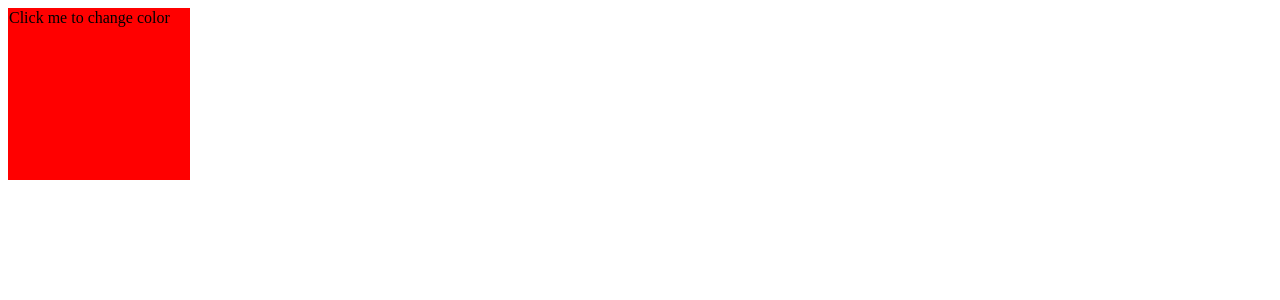
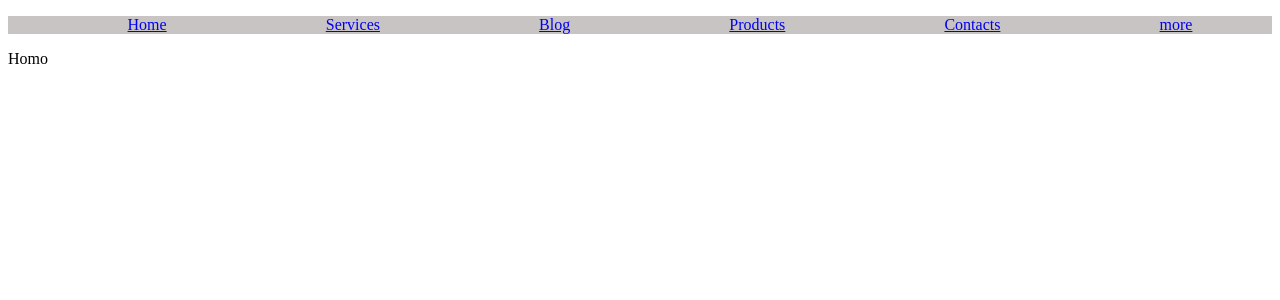
Before and after one commit to naveenmaurya7705/ReactProject-30, a React (Vite) app: page / in a window 1280 px wide. Shown: the top 300 px of the page. Built offline with nearby package versions, Linux system fonts and the light colour scheme.

Commit message:
React Roucting created

```diff
--- a/package.json
+++ b/package.json
@@ -11,7 +11,8 @@
   },
   "dependencies": {
     "react": "^18.2.0",
-    "react-dom": "^18.2.0"
+    "react-dom": "^18.2.0",
+    "react-router-dom": "^6.23.1"
   },
   "devDependencies": {
     "@types/react": "^18.2.66",
--- a/src/App.jsx
+++ b/src/App.jsx
@@ -5,6 +5,7 @@ import Eight from './Task/Eight'
 // import Five from './Task/Five'
 // import Four from './Task/Four'
 import Nine from './Task/Nine'
+import Ten from './Task/Ten';
 // import One from './Task/One'
 // import Seven from './Task/Seven'
 // import Six from './Task/Six'
@@ -24,7 +25,8 @@ function App() {
       {/* <Six /> */}
       {/* <Seven /> */}
       {/* <Eight /> */}
-      <Nine/>
+      {/* <Nine/> */}
+      <Ten />
       {/* {console.log("Naveen")} */}
 
     </>
--- /dev/null
+++ b/src/Route/Blog.jsx
@@ -0,0 +1,9 @@
+import React from 'react'
+
+const Blog = () => {
+  return (
+    <div>Blog</div>
+  )
+}
+
+export default Blog
--- /dev/null
+++ b/src/Route/Contacts.jsx
@@ -0,0 +1,9 @@
+import React from 'react'
+
+const Contacts = () => {
+  return (
+    <div>Contacts</div>
+  )
+}
+
+export default Contacts
--- /dev/null
+++ b/src/Route/Homo.jsx
@@ -0,0 +1,9 @@
+import React from 'react'
+
+const Homo = () => {
+  return (
+    <div>Homo</div>
+  )
+}
+
+export default Homo
--- /dev/null
+++ b/src/Route/More.jsx
@@ -0,0 +1,9 @@
+import React from 'react'
+
+const More = () => {
+  return (
+    <div>More</div>
+  )
+}
+
+export default More
--- /dev/null
+++ b/src/Route/Products.jsx
@@ -0,0 +1,9 @@
+import React from 'react'
+
+const Products = () => {
+  return (
+    <div>Products</div>
+  )
+}
+
+export default Products
--- /dev/null
+++ b/src/Route/Services.jsx
@@ -0,0 +1,9 @@
+import React from 'react'
+
+const Services = () => {
+  return (
+    <div>Services</div>
+  )
+}
+
+export default Services
--- /dev/null
+++ b/src/Task/Ten.jsx
@@ -0,0 +1,50 @@
+import React from 'react'
+import { BrowserRouter,Link,Route,Routes } from 'react-router-dom';
+
+ import Products from '../Route/Products';
+ import Contacts from '../Route/Contacts';
+ import Blog from '../Route/Blog';
+ import Services from '../Route/Services';
+import Homo from '../Route/Homo';
+import More from '../Route/More';
+const Ten = () => {
+  return (
+    <div>
+      <BrowserRouter>
+     <nav>
+      <ul style={{  display:'flex', justifyContent:'space-around'}}>
+        <li>
+        <Link to='/'>Home</Link>
+        </li>
+        <li>
+        <Link to='/services'>Services</Link>
+        </li>
+        <li>
+        <Link to='/blog'>Blog</Link>
+        </li>
+        <li>
+        <Link to='/products'>Products</Link>
+        </li>
+        <li>
+        <Link to='/contacts'>Contacts</Link>
+        </li>
+        <li>
+        <Link to='/more'>more</Link>
+        </li>
+      </ul>
+     </nav>
+    <Routes >
+        <Route path='/'  element={<Homo />}></Route>
+        <Route path='/services'  element={<Services/>}>Services</Route>
+        <Route path='/blog'  element={<Blog/>}>Blog</Route>
+        <Route path='/products'  element={<Products />}>Products</Route>
+        <Route path='/contacts'  element={<Contacts/>}>Contacts</Route>
+        <Route path='/more'  element={<More />}>More</Route>
+    </Routes>
+      </BrowserRouter>
+
+    </div>
+  )
+}
+
+export default Ten
--- a/src/index.css
+++ b/src/index.css
@@ -66,3 +66,19 @@ button:focus-visible {
     background-color: #f9f9f9;
   }
 } */
+
+ul{
+  list-style: none;
+background-color: rgb(201, 196, 196);
+
+
+}
+
+li{
+  text-decoration: none;
+}
+ul li:hover{
+  background-color: aquamarine;
+  color: red;
+
+}
```
Also changed, not shown: 2 other files (tests, documents, lock files or other folders).
